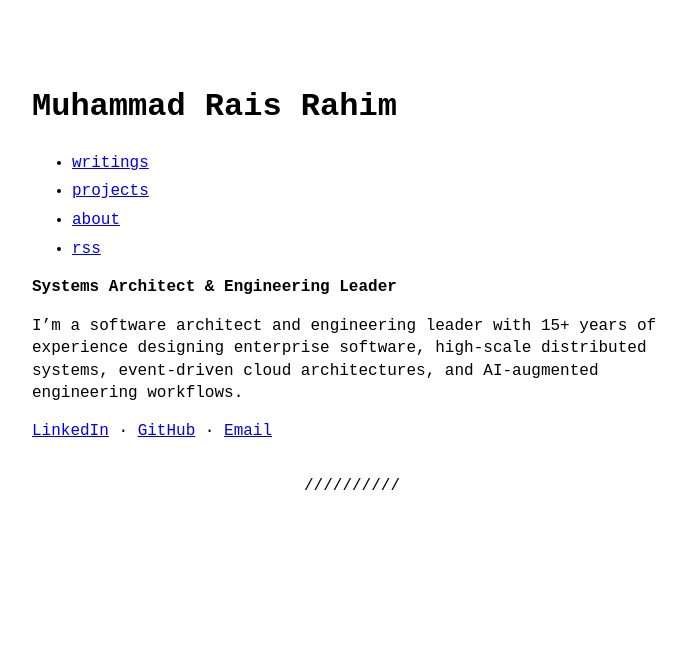
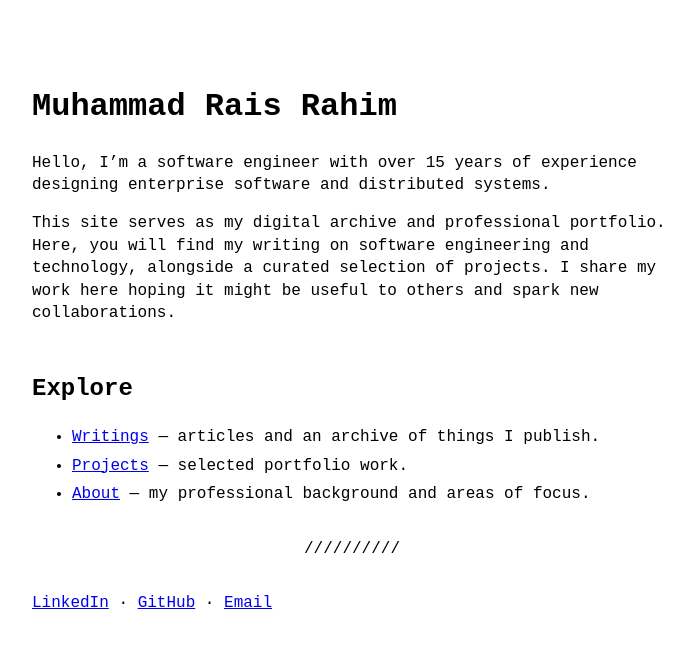
Before and after one commit to raisrahim/raisrahim.github.io, a Jekyll site: the page built from index.md, in a window 1280 px wide. Shown: the top 648 px of the page, without its empty margins (288-981 px from the left). Built offline with Jekyll 4.4.1, drawn with Linux system fonts in a browser that asks for light colours.

Commit message:
refactor: streamline homepage content and layout

```diff
--- a/_layouts/home.html
+++ b/_layouts/home.html
@@ -7,7 +7,4 @@ layout: default
     <p>{{ site.description }}</p>
   {%-endif-%}
 </header>
-
-{%-include menu_item.html collection=site.data.menu.entries-%}
-
 {{ content }}
--- a/index.md
+++ b/index.md
@@ -1,14 +1,20 @@
 ---
 layout: home
-title: "Software Architect & Engineering Leader | Muhammad Rais Rahim"
+title: "Muhammad Rais Rahim | Personal Website, Writing & Projects"
 description: >-
-  Muhammad Rais Rahim is a software architect and engineering leader with 15+ years
-  of experience designing distributed systems and enterprise cloud architectures.
+  A personal website for Muhammad Rais Rahim: a home for writing, an archive of ideas,
+  and a place to share selected projects and portfolio work.
 ---
-**Systems Architect & Engineering Leader**
+Hello, I’m a software engineer with over 15 years of experience designing enterprise software and distributed systems.
 
-I’m a software architect and engineering leader with 15+ years of experience designing enterprise software, high-scale distributed systems, event-driven cloud architectures, and AI-augmented engineering workflows.
+This site serves as my digital archive and professional portfolio. Here, you will find my writing on software engineering and technology, alongside a curated selection of projects. I share my work here hoping it might be useful to others and spark new collaborations.
+
+## Explore
+
+- [Writings](/writings/) — articles and an archive of things I publish.
+- [Projects](/projects.html) — selected portfolio work.
+- [About](/about.html) — my professional background and areas of focus.
+
+---
 
 [LinkedIn](https://www.linkedin.com/in/raisrahim) · [GitHub](https://github.com/raisrahim) · [Email](mailto:rais.gowa@gmail.com)
-
----
```
